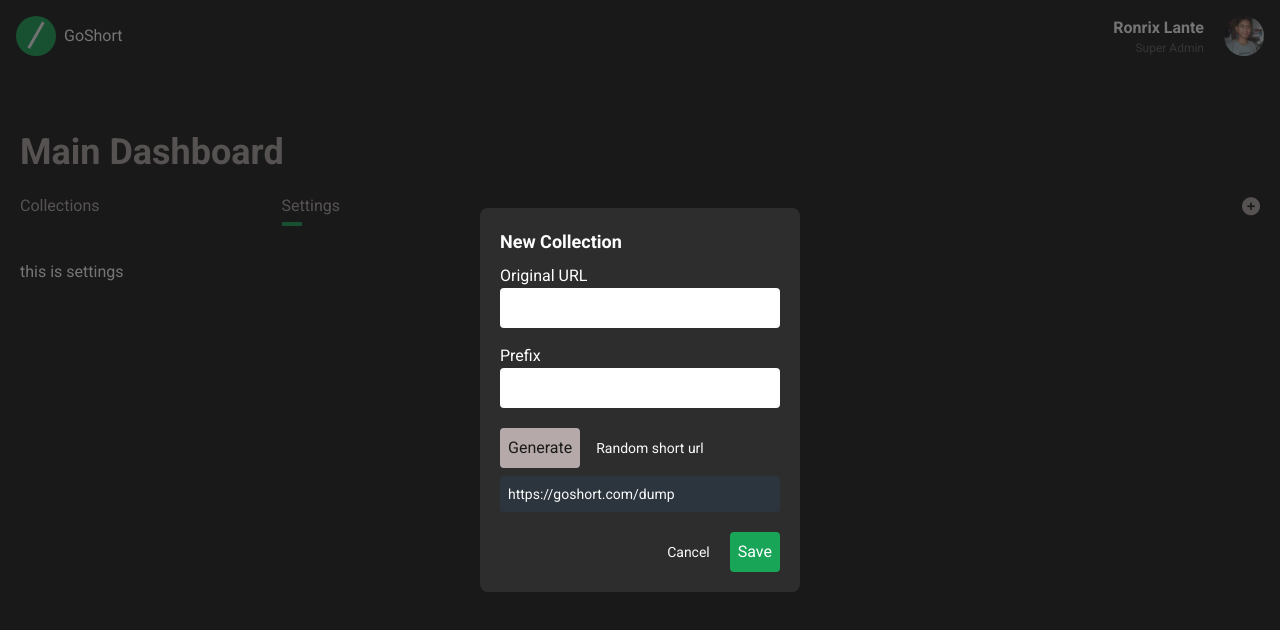
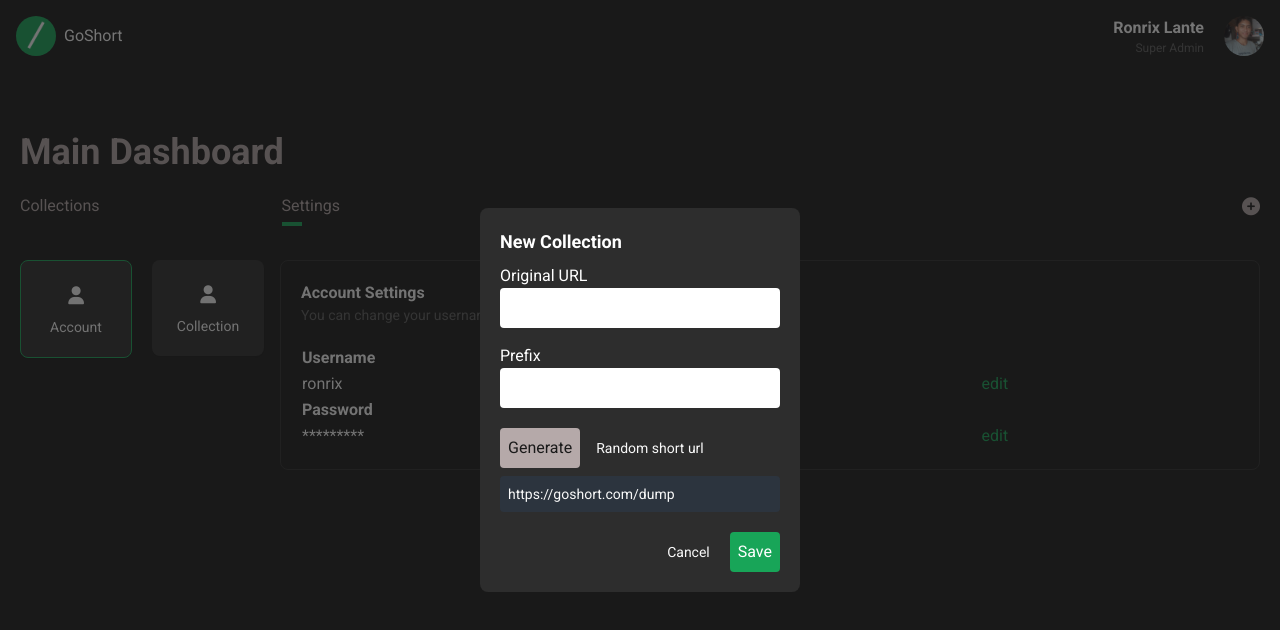
Before and after one commit to ronrix/url-shortener, a React (Vite) app: page /dashboard/settings in a window 1280 px wide. Shown: the top 630 px of the page. Built offline with nearby package versions, Linux system fonts and the light colour scheme.

Commit message:
Adding UI

```diff
--- /dev/null
+++ b/src/pages/dashboard/settings/account/index.tsx
@@ -0,0 +1,43 @@
+import React, { useState } from "react";
+
+export default function Account() {
+  const [username, setUsername] = useState<{
+    editable: boolean;
+    value: string;
+  }>({ editable: false, value: "" });
+  const [password, setPassword] = useState<{
+    editable: boolean;
+    value: string;
+  }>({ editable: false, value: "" });
+
+  return (
+    <div className="">
+      <h4 className="text-grayish font-bold">Account Settings</h4>
+      <p className="text-grays text-sm">
+        You can change your username and password here.
+      </p>
+      <div className="mt-5 text-grayish flex justify-between items-center">
+        <table className="w-full">
+          <tr>
+            <td className="text-grayish font-bold">Username</td>
+          </tr>
+          <tr>
+            <td className="text-grayish">ronrix</td>
+            <td>
+              <span className="text-dark-green cursor-pointer">edit</span>
+            </td>
+          </tr>
+          <tr>
+            <td className="text-grayish font-bold">Password</td>
+          </tr>
+          <tr>
+            <td className="text-grayish">*********</td>
+            <td>
+              <span className="text-dark-green cursor-pointer">edit</span>
+            </td>
+          </tr>
+        </table>
+      </div>
+    </div>
+  );
+}
--- /dev/null
+++ b/src/pages/dashboard/settings/collection-settings/index.tsx
@@ -0,0 +1,9 @@
+import React from "react";
+
+export default function CollectionSettings() {
+  return (
+    <div>
+      <h3>Collection Settings</h3>
+    </div>
+  );
+}
--- a/src/pages/dashboard/settings/index.tsx
+++ b/src/pages/dashboard/settings/index.tsx
@@ -1,5 +1,37 @@
-import React from "react";
+import React, { useState } from "react";
+import Account from "./account";
+import CollectionSettings from "./collection-settings";
+import Nav from "./navs/Nav";
 
 export default function Settings() {
-  return <div className="text-white">this is settings </div>;
+  const [activeNav, setActiveNav] = useState<string>("account");
+
+  function handleActiveNav(e: React.MouseEvent<HTMLDivElement>) {
+    setActiveNav(e.currentTarget.id);
+  }
+
+  return (
+    <div className="flex gap-4 flex-row mobile:flex-col">
+      <aside className="flex items-start flex-col mobile:flex-row md:flex-row">
+        <Nav
+          text="Account"
+          icon="fa-solid fa-user"
+          active={activeNav === "account" ? true : false}
+          handleActiveNav={handleActiveNav}
+          id="account"
+        />
+        <Nav
+          text="Collection"
+          icon="fa-solid fa-user "
+          active={activeNav === "collection" ? true : false}
+          appendClass="md:ml-5 mt-5 mobile:mt-0 mobile:ml-5 md:mt-0"
+          handleActiveNav={handleActiveNav}
+          id="collection"
+        />
+      </aside>
+      <div className="p-5 w-full rounded-lg border border-secondary-black h-full">
+        {activeNav === "account" ? <Account /> : <CollectionSettings />}
+      </div>
+    </div>
+  );
 }
--- /dev/null
+++ b/src/pages/dashboard/settings/navs/Nav.tsx
@@ -0,0 +1,32 @@
+import React from "react";
+
+type Props = {
+  icon: string;
+  text: string;
+  active: boolean;
+  appendClass?: string;
+  handleActiveNav: (e: React.MouseEvent<HTMLDivElement>) => void;
+  id: string;
+};
+
+export default function Nav({
+  icon,
+  text,
+  active,
+  appendClass,
+  handleActiveNav,
+  id,
+}: Props) {
+  return (
+    <div
+      id={id}
+      onClick={(e) => handleActiveNav(e)}
+      className={`${
+        active && "border border-dark-green"
+      } bg-secondary-black p-5 flex flex-col items-center justify-center rounded-lg w-28 cursor-pointer shadow ${appendClass}`}
+    >
+      <i className={`${icon} text-grayish text-lg`}></i>
+      <span className="text-grayish mt-2 text-sm">{text}</span>
+    </div>
+  );
+}
```
